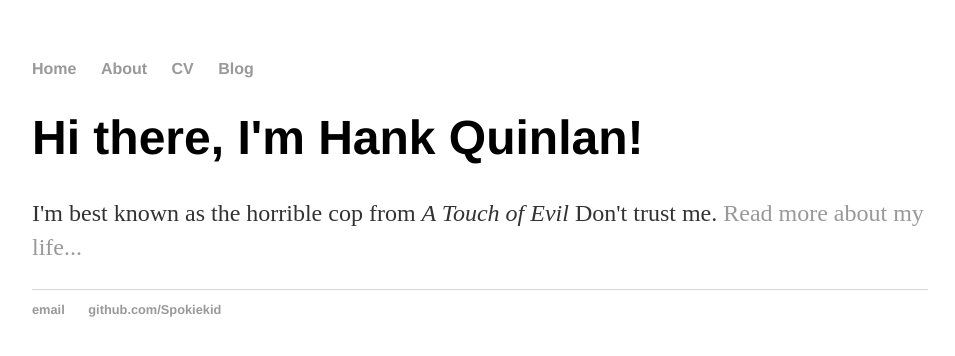
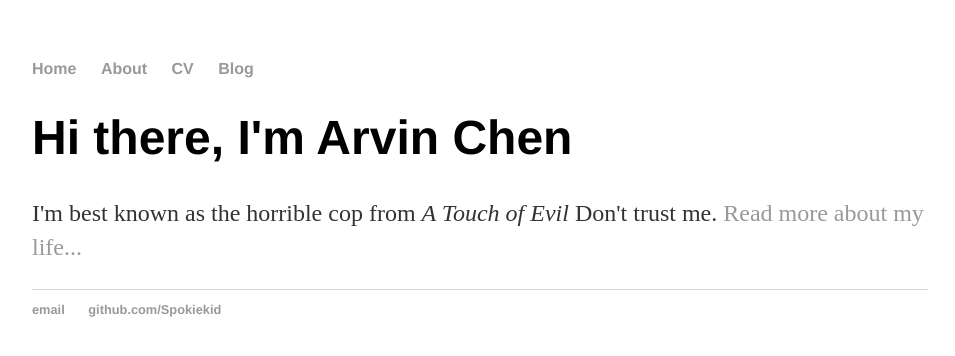
Before and after one commit to SpokieKid/arvinsite, a Jekyll site: the page built from index.html, in a window 1280 px wide. Shown: the top 356 px of the page, without its empty margins (160-1115 px from the left). Built offline with Jekyll 4.4.1, drawn with Linux system fonts in a browser that asks for light colours.

Commit message:
Update index.html

```diff
--- a/index.html
+++ b/index.html
@@ -1,8 +1,8 @@
 ---
 layout: default
-title: Hank Quinlan, Horrible Cop
+title: Arvin Chen
 ---
 <div class="blurb">
-	<h1>Hi there, I'm Hank Quinlan!</h1>
+	<h1>Hi there, I'm Arvin Chen</h1>
 	<p>I'm best known as the horrible cop from <em>A Touch of Evil</em> Don't trust me. <a href="/about">Read more about my life...</a></p>
 </div><!-- /.blurb -->
```
